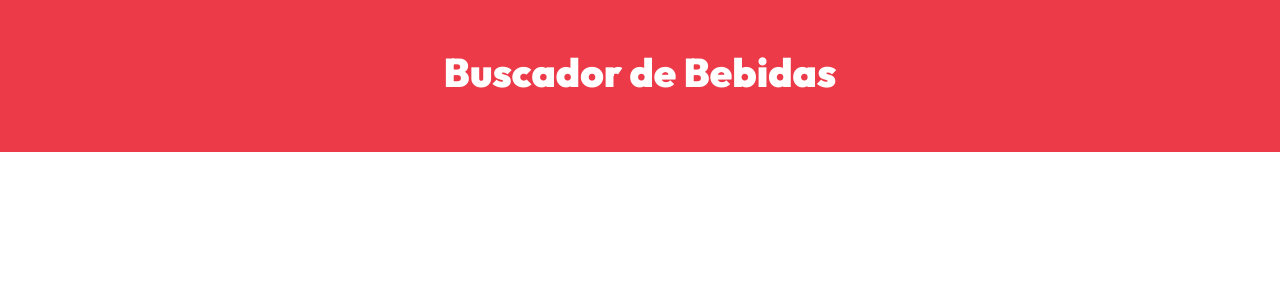
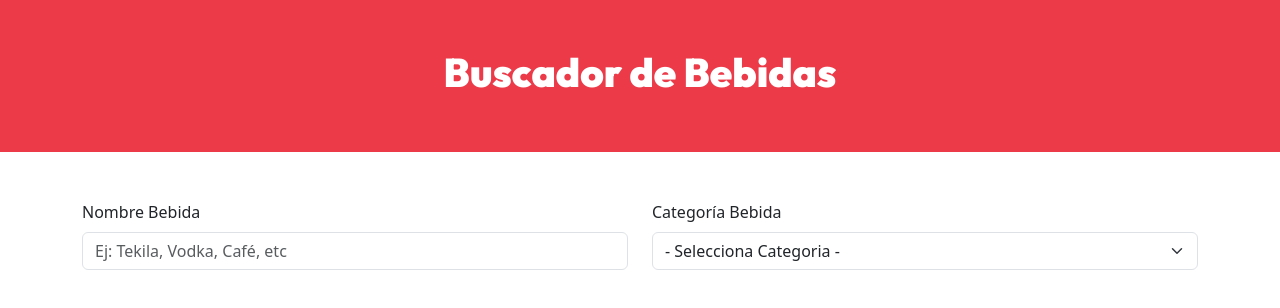
Before and after one commit to mannyaavilas/buscadorbebidas, a React (Vite) app: page / in a window 1280 px wide. Shown: the top 308 px of the page. Built offline with nearby package versions, Linux system fonts and the light colour scheme.

Commit message:
Formulario añadido

```diff
--- a/src/App.jsx
+++ b/src/App.jsx
@@ -1,4 +1,5 @@
-import { Container } from "react-bootstrap"
+import Container from 'react-bootstrap/Container';
+import Formulario from "./components/Formulario"
 
 function App() {
 
@@ -8,8 +9,8 @@
         <h1>Buscador de Bebidas</h1>
       </header>
 
-      <Container>
-
+      <Container className='mt-5'>
+        <Formulario />
       </Container>
     </>
   )
--- /dev/null
+++ b/src/components/Formulario.jsx
@@ -0,0 +1,36 @@
+import { Button, Form, Row, Col} from "react-bootstrap"
+
+function Formulario() {
+  return (
+    <Form>
+      <Row>
+        <Col md={6}>
+            <Form.Group className="mb-3">
+                <Form.Label htmlFor="nombre">Nombre Bebida</Form.Label>
+
+                <Form.Control
+                    id="nombre"
+                    type="text"
+                    placeholder="Ej: Tekila, Vodka, Café, etc"
+                    name="nombre"
+                />
+            </Form.Group>
+        </Col>
+        <Col md={6}>
+            <Form.Group className="mb-3">
+                <Form.Label htmlFor="categoria">Categoría Bebida</Form.Label>
+
+                <Form.Select
+                    id="categoria"
+                    name="categoria"
+                >
+                    <option value="">- Selecciona Categoria -</option>
+                </Form.Select>
+            </Form.Group>
+        </Col>
+      </Row>
+    </Form>
+  )
+}
+
+export default Formulario
```
